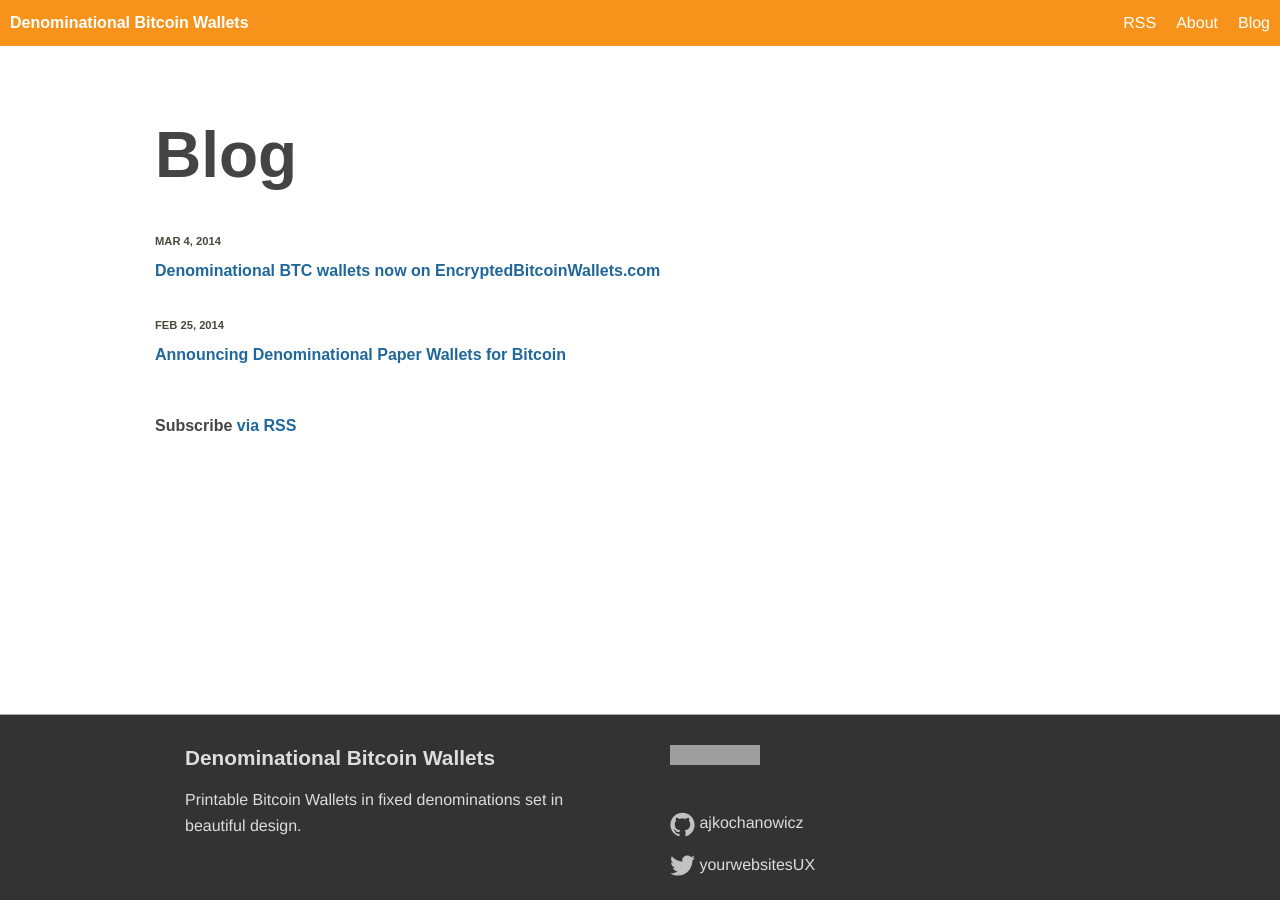
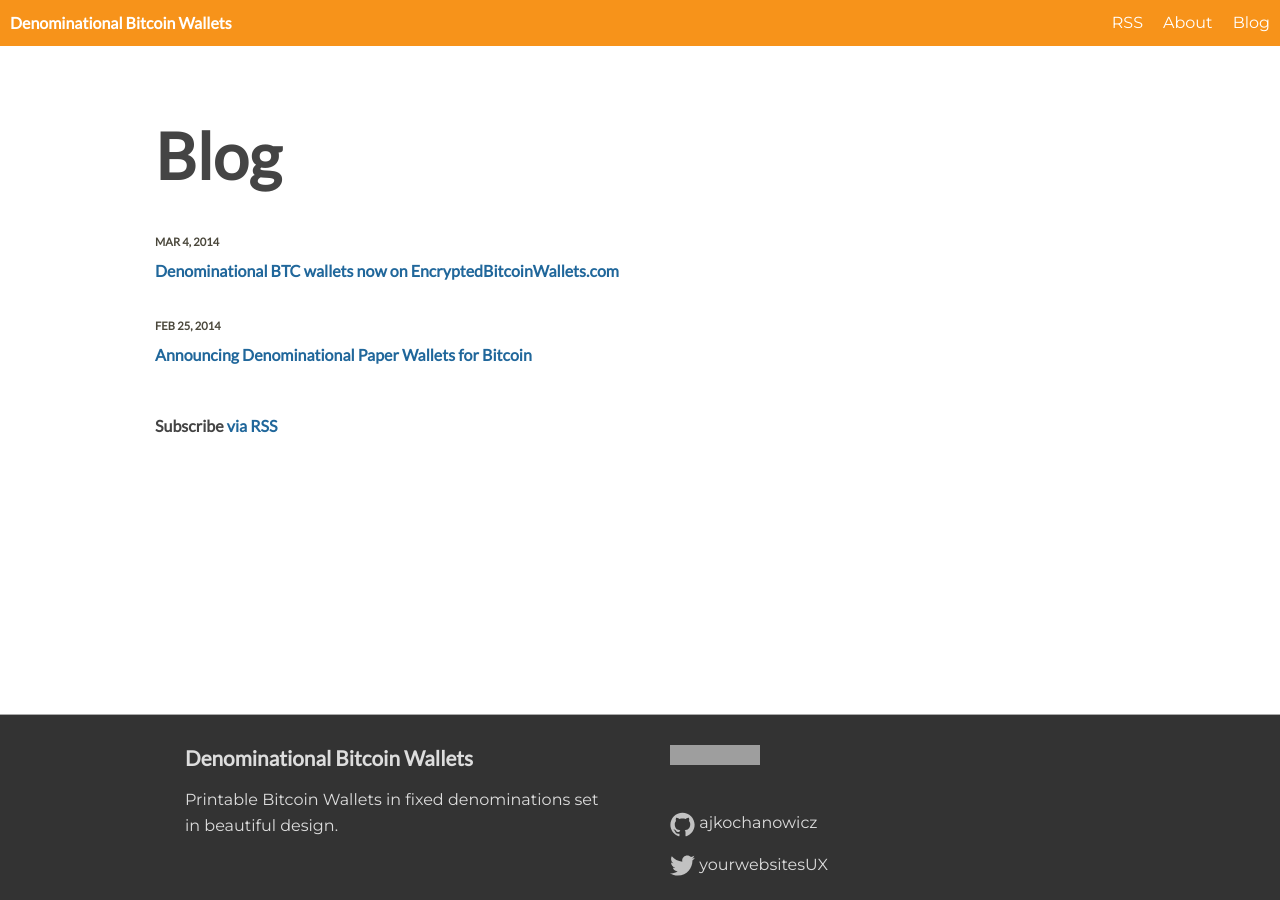
Before and after one commit to adamjgrant/bitcoinbills, a Jekyll site: the page built from blog/index.html, in a window 1280 px wide and 900 px high. Built offline with Jekyll 4.4.1, drawn with Linux system fonts in a browser that asks for light colours; grey boxes are pictures that could not be loaded.

Commit message:
Making fonts open-source friendly

```diff
--- a/_sass/_home.sass
+++ b/_sass/_home.sass
@@ -4,7 +4,20 @@
     h1, h2
       text-align: center
 
+    h1
+      margin-bottom: 0
+
+    h2
+      margin-bottom: 2rem
+
     img
       margin: 0px auto
 
     margin-bottom: 50px
+
+  main
+    +row
+
+    .download,
+    .create
+      +column('half')
--- a/_sass/_typography.sass
+++ b/_sass/_typography.sass
@@ -1,11 +1,10 @@
 // Lato font, using only some styles for max page speed.
-// @import url(http://fonts.googleapis.com/css?family=Lato:300,400)
+@import url(http://fonts.googleapis.com/css?family=Lato:300,400)
 // Montserrat
-// @import url(http://fonts.googleapis.com/css?family=Montserrat:400)
-// @import _gotham
+@import url(http://fonts.googleapis.com/css?family=Montserrat:400)
 
-$font-headings:      'proxima-nova', 'adelle', sans-serif
-$font-paragraph:     'ff-meta-web-pro', 'helvetica neue', sans-serif
+$font-headings:      'proxima-nova', 'lato', 'adelle', sans-serif
+$font-paragraph:     'ff-meta-web-pro', 'montserrat', 'helvetica neue', sans-serif
 
 h1, h2, h3, h4, h5, h6
   font-family: $font-headings
```
Also changed, not shown: index.html (+5 -5 lines).
